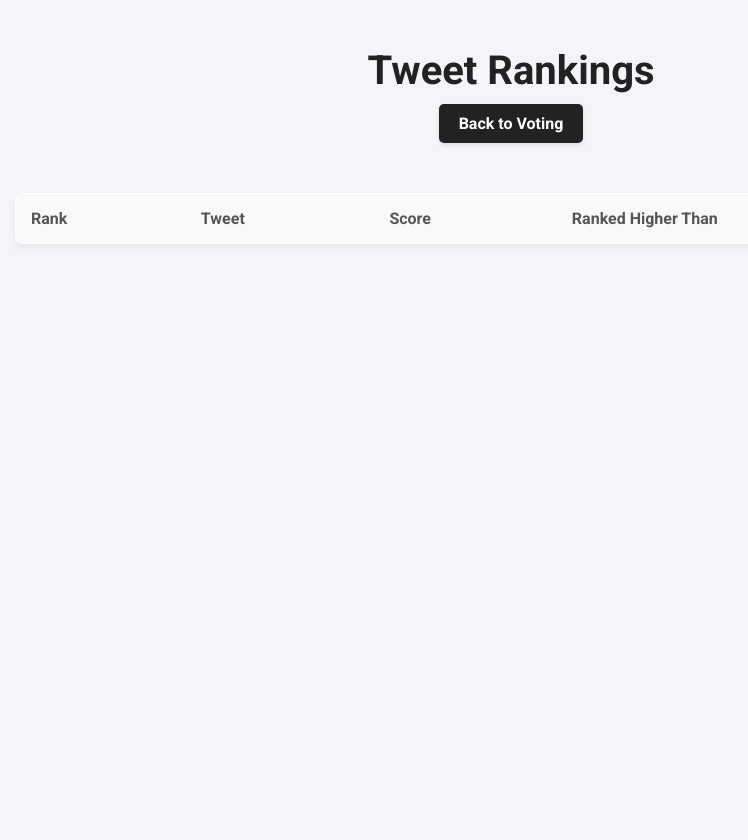
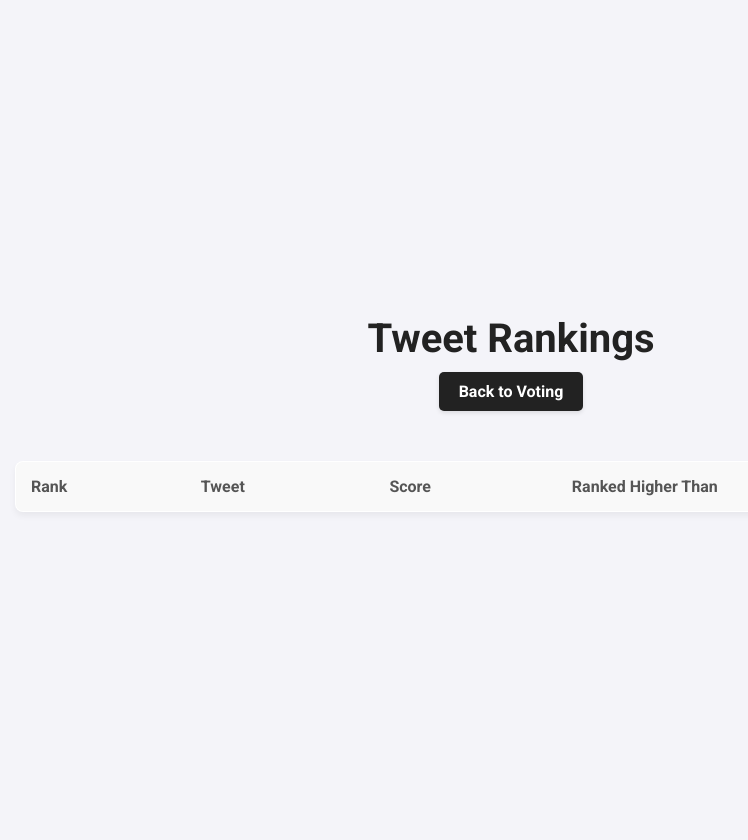
Before and after one commit to dhruv9990/hotornot-qualityscore, a Flask app: page /admin in a window 1280 px wide. Shown: the whole page, without its empty margins (129-877 px from the left). After the commit the page ends 496 px from the top, so only its background shows below. Run offline with Flask 3, Linux system fonts and the light colour scheme; lists and menus that the app fills with data are empty.

Commit message:
Layout: Vertically center main content

```diff
--- a/static/style.css
+++ b/static/style.css
@@ -6,8 +6,10 @@ body {
     padding: 20px;
     display: flex;
     flex-direction: column;
-    align-items: center;
+    align-items: center;  /* This handles horizontal centering */
+    justify-content: center; /* This handles vertical centering */
     min-height: 100vh;
+    box-sizing: border-box; /* Ensures padding doesn't break centering */
 }
 
 h1 {
```
